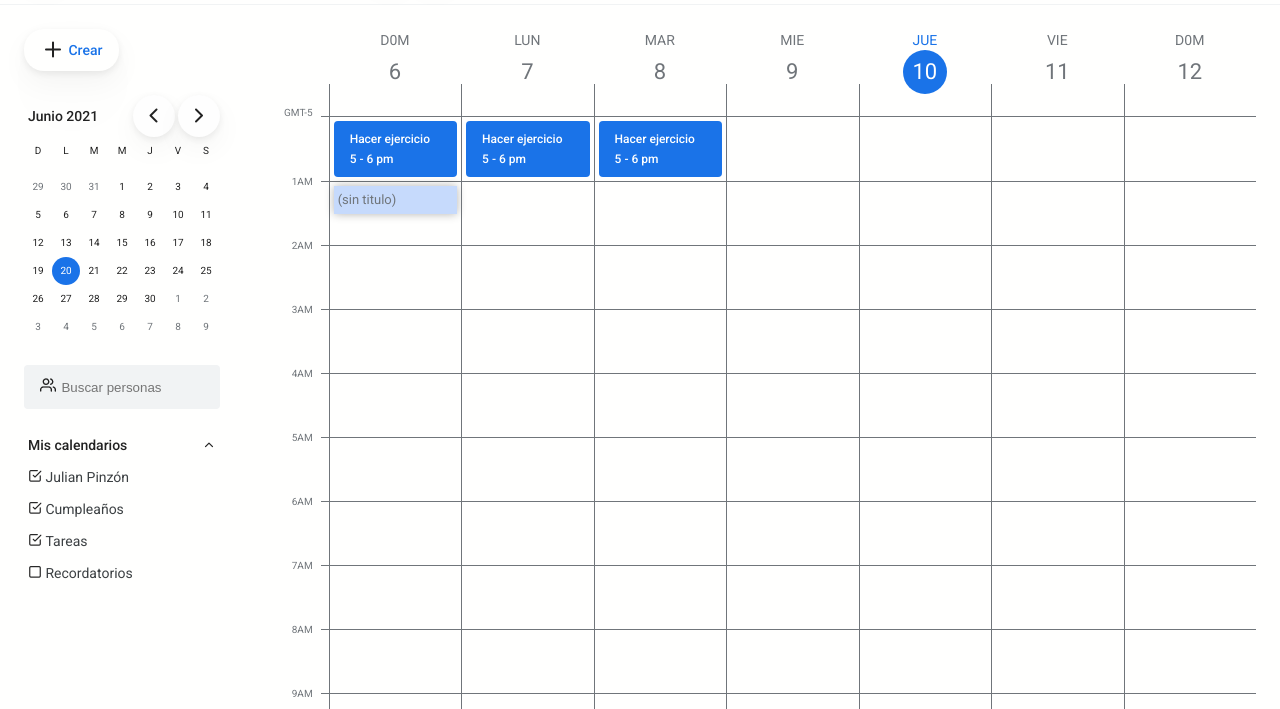
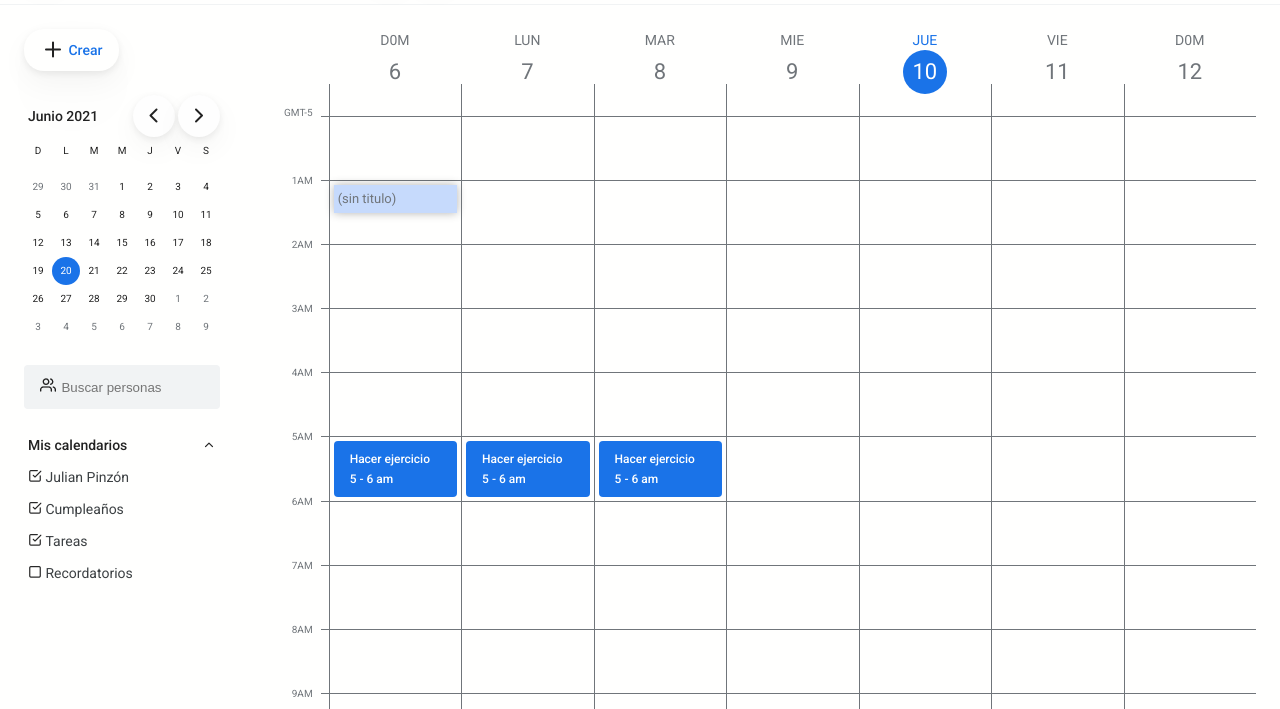
Before and after one commit to julianpinzon2018/Google-Calendar, a plain HTML site: page index.html in a window 1280 px wide. Shown: the part 91-800 px from the top of the page. Drawn offline with Linux system fonts and the light colour scheme; files whose address does not match are found by name.

Commit message:
Add files via upload

```diff
--- a/index.html
+++ b/index.html
@@ -257,30 +257,10 @@
                         </a>
                     </h2>
                     <span></span>
-                    <div tabindex="0" class="taskCell">
-                        <div class="task" aria-label="de 17:00 a 18:00, hacer ejercicio">
-                            <p>Hacer ejercicio</p>
-                            <p>
-                                <time datetime="17:00">5</time> - <time datetime="18:00">6 pm</time>
-                            </p>
-                        </div>
-                    </div>
-                    <div tabindex="0" class="taskCell">
-                        <div class="task" aria-label="de 17:00 a 18:00, hacer ejercicio">
-                            <p>Hacer ejercicio</p>
-                            <p>
-                                <time datetime="17:00">5</time> - <time datetime="18:00">6 pm</time>
-                            </p>
-                        </div>
-                    </div>
-                    <div tabindex="0" class="taskCell">
-                        <div class="task" aria-label="de 17:00 a 18:00, hacer ejercicio">
-                            <p>Hacer ejercicio</p>
-                            <p>
-                                <time datetime="17:00">5</time> - <time datetime="18:00">6 pm</time>
-                            </p>
-                        </div>
-                    </div>
+                    <div class="taskCell"></div>
+                    <div class="taskCell"></div>
+                    <div class="taskCell"></div>
+
                     <div class="taskCell"></div>
                     <div class="taskCell"></div>
                     <div class="taskCell"></div>
@@ -325,9 +305,31 @@
                     <div class="taskCell"></div>
 
                     <span class="hourCell">5AM</span>
-                    <div class="taskCell"></div>
-                    <div class="taskCell"></div>
-                    <div class="taskCell"></div>
+                    <div tabindex="0" class="taskCell">
+                        <div class="task" aria-label="de 05:00 a 06:00, hacer ejercicio">
+                            <p>Hacer ejercicio</p>
+                            <p>
+                                <time datetime="05:00">5</time> - <time datetime="06:00">6 am</time>
+                            </p>
+                        </div>
+                    </div>
+                    <div tabindex="0" class="taskCell">
+                        <div class="task" aria-label="de 05:00 a 06:00, hacer ejercicio">
+                            <p>Hacer ejercicio</p>
+                            <p>
+                                <time datetime="05:00">5</time> - <time datetime="06:00">6 am</time>
+                            </p>
+                        </div>
+                    </div>
+                    <div tabindex="0" class="taskCell">
+                        <div class="task" aria-label="de 05:00 a 06:00, hacer ejercicio">
+                            <p>Hacer ejercicio</p>
+                            <p>
+                                <time datetime="05:00">5</time> - <time datetime="06:00">6 am</time>
+                            </p>
+                        </div>
+                    </div>
+
                     <div class="taskCell"></div>
                     <div class="taskCell"></div>
                     <div class="taskCell"></div>
```
